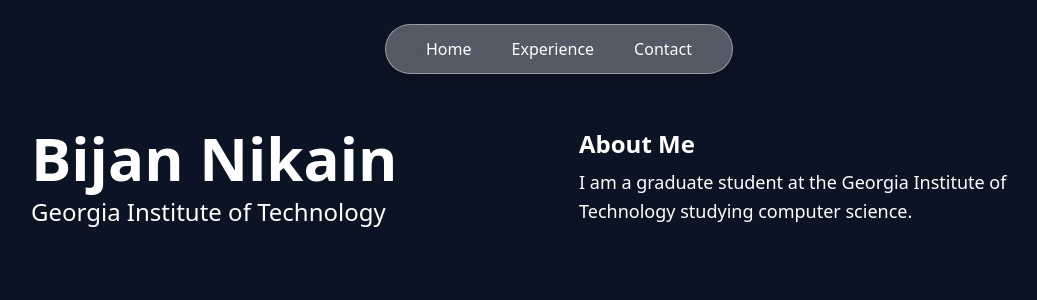
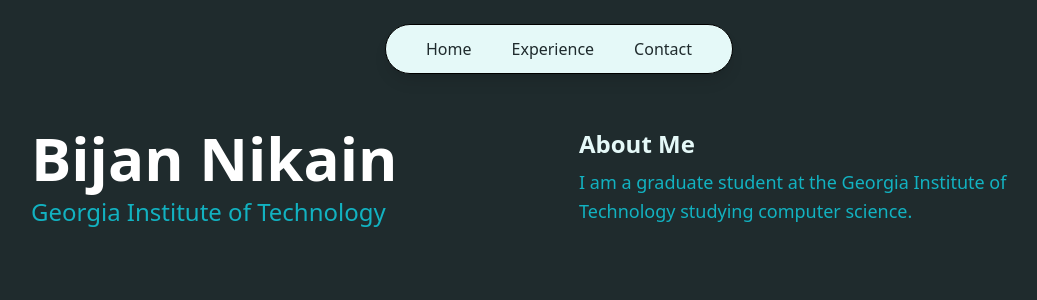
Before and after one commit to bnikain21/my-website, a Next.js app: page / in a window 1280 px wide. Shown: the top 300 px of the page, without its empty margins (81-1118 px from the left). Built offline with nearby package versions, Linux system fonts and the light colour scheme.

Commit message:
replaced color assignments with variables from scheme

```diff
--- a/app/components/NavBar.tsx
+++ b/app/components/NavBar.tsx
@@ -3,11 +3,11 @@ import React from 'react'
 
 function NavBar() {
   return (
-    <nav className="fixed top-6 left-1/2 -translate-x-1/2 px-10 py-3 rounded-full bg-white/30 backdrop-blur-xl shadow-lg border border-white/40 z-50">
-        <ul className="flex items-center gap-10 text-white font-medium">
-            <Link className="cursor-pointer hover:text-black transition" href="/">Home</Link>
-            <Link className="cursor-pointer hover:text-black transition" href="/experience">Experience</Link>
-            <Link className="cursor-pointer hover:text-black transition" href="/contact">Contact</Link>
+    <nav className="fixed top-6 left-1/2 -translate-x-1/2 px-10 py-3 rounded-full bg-a1 backdrop-blur-xl shadow-lg border border-third/40 z-50">
+        <ul className="flex items-center gap-10 text-text-a1m font-medium">
+            <Link className="cursor-pointer hover:text-text-a1s transition" href="/">Home</Link>
+            <Link className="cursor-pointer hover:text-text-a1s transition" href="/experience">Experience</Link>
+            <Link className="cursor-pointer hover:text-text-a1s transition" href="/contact">Contact</Link>
         </ul>
     </nav>
   )
--- a/app/experience/page.tsx
+++ b/app/experience/page.tsx
@@ -7,7 +7,6 @@ import { ChevronRight } from "lucide-react";
 export default function WorkExperiencePage() {
   const [selected, setSelected] = useState(0); // default first experience
   const exp = experienceData[selected];
-  const background = "bg-";
 
   return (
     <section className="flex flex-col md:flex-row gap-10 min-h-[60vh] px-6 md:px-12 lg:px-24">
@@ -22,28 +21,27 @@ export default function WorkExperiencePage() {
               p-3 rounded-lg cursor-pointer border
               transition
               border-gray-500
-              ${i === selected ? "bg-[#002836]" : "hover:bg-[#002836]"}
+              ${i === selected ? "bg-a1 text-text-a1m" : "bg-c1 text-text-c1m hover:bg-a1 hover:text-text-a1m"}
             `}
           >
-            <p className="font-semibold text-sm text-white flex items-center gap-2">
+            <p className={`font-semibold text-sm flex items-center gap-2
+            `}>
                 {item.title}
                 {i === selected && <ChevronRight size={16} />}
             </p>
 
-            <p className="text-sm text-white">{item.company}</p>
+            <p className={`text-sm
+            `}>{item.company}</p>
           </li>
         ))}
       </ul>
 
       {/* right side */}
-      <div className="flex-1 border rounded-lg p-6 bg-[#002836]">
-        <h2 className="text-2xl font-bold text-white">{exp.title}</h2>
-        <p className="text-white font-medium">{exp.company}</p>
-        <p className="text-sm text-white mb-4">
-          {exp.start_date} - {exp.end_date} • {exp.location}
-        </p>
+      <div className="flex-1 border rounded-lg p-6 bg-a1">
+        <h2 className="text-2xl font-bold text-text-a1m">{exp.title} | {exp.company} </h2>
+        <p className="font-medium text-text-a1s">{exp.location} | {exp.start_date} - {exp.end_date} </p>
 
-        <ul className="list-disc ml-5 space-y-1 text-white">
+        <ul className="list-disc ml-5 space-y-1 text-text-a1m">
           {exp.description.map((d: string, idx: number) => (
             <li key={idx}>{d}</li>
           ))}
--- a/app/globals.css
+++ b/app/globals.css
@@ -1,6 +1,33 @@
 @import "tailwindcss";
+
+@theme {
+  /* background colors */
+  --color-a1: #E5F9F8; /* 1 */
+  --color-b1: #12B2C1; /* 2 */
+  --color-c1: #0D8A9E; /* 3 */
+  --color-d1: #23717B; /* 4 */
+  --color-e1: #1f2b2d; /* 5 */
+
+  /* text colors */
+  --color-text-a1m: #1F2B2D;
+  --color-text-a1s: #23717B;
+  --color-text-a1t: #12B2C1;
+
+  --color-text-b1m: #E5F9F8;
+  --color-text-b1s: #1f2b2d;
+
+
+  --color-text-c1m: #E5F9F8;
+
+  --color-text-d1m: #E5F9F8;
+
+
+  --color-text-e1m: #E5F9F8;
+  --color-text-e1s: #12B2C1;
+  --color-text-e1t: #23717B;
+}
 
 body {
   padding: 1rem;
-  background-color: #0B1424;
+  background-color: #1f2b2d;
 }
--- a/app/page.tsx
+++ b/app/page.tsx
@@ -10,14 +10,15 @@ export default function Home() {
           Bijan Nikain
         </h1>
 
-        <p className="text-lg md:text-2xl text-white mt-2 ">
+
+        <p className="text-lg text-text-e1s md:text-2xl mt-2 ">
           Georgia Institute of Technology
         </p>
       </div>
       <div className="flex-1 ">
-        <h2 className="text-2xl font-semibold mb-2 text-white">About Me</h2>
+        <h2 className="text-2xl font-semibold mb-2 text-text-e1m">About Me</h2>
 
-        <p className="text-base md:text-lg text-white leading-relaxed">
+        <p className="text-base md:text-lg text-text leading-relaxed text-text-e1s">
           I am a graduate student at the Georgia Institute of Technology studying computer science.
         </p>
       </div>
```
